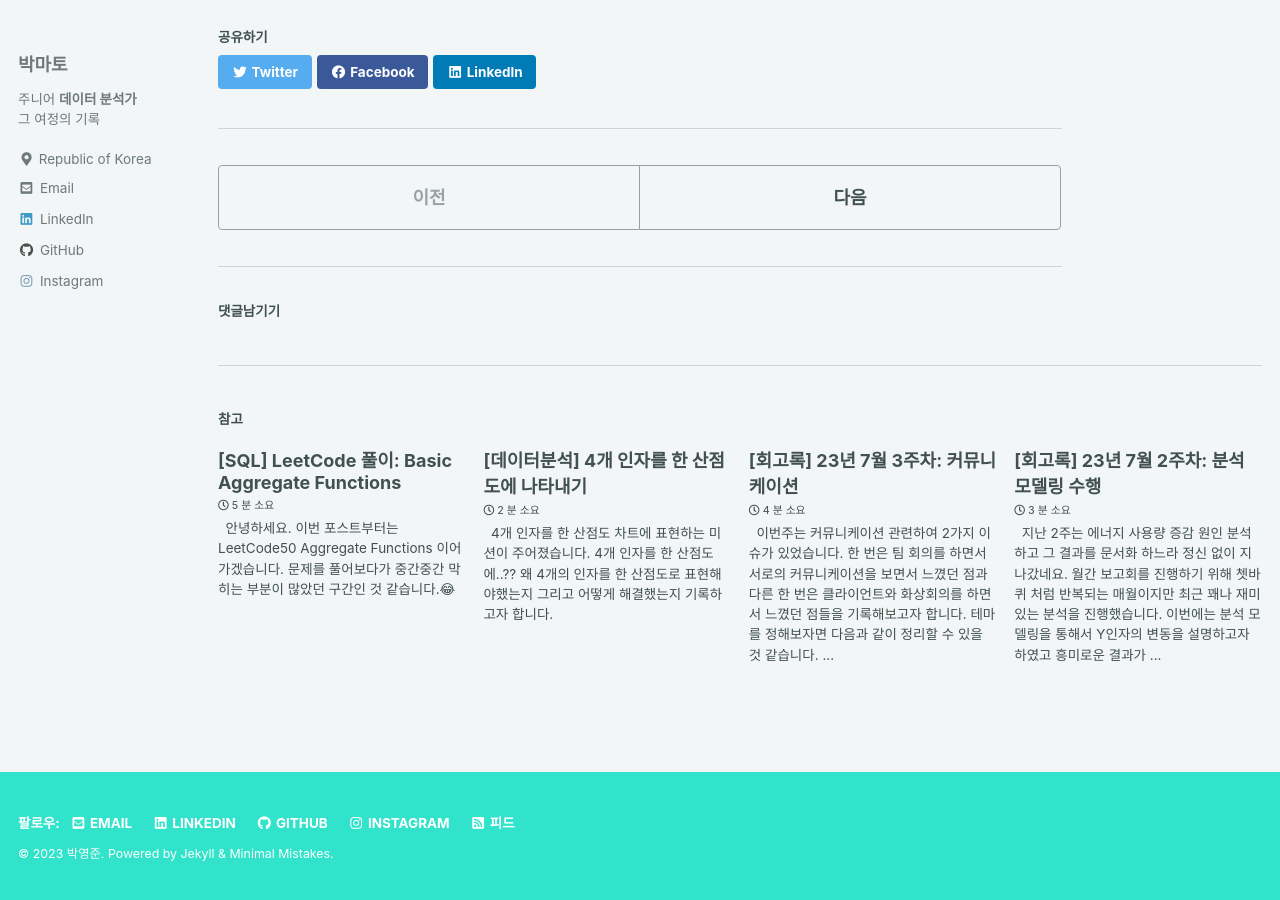
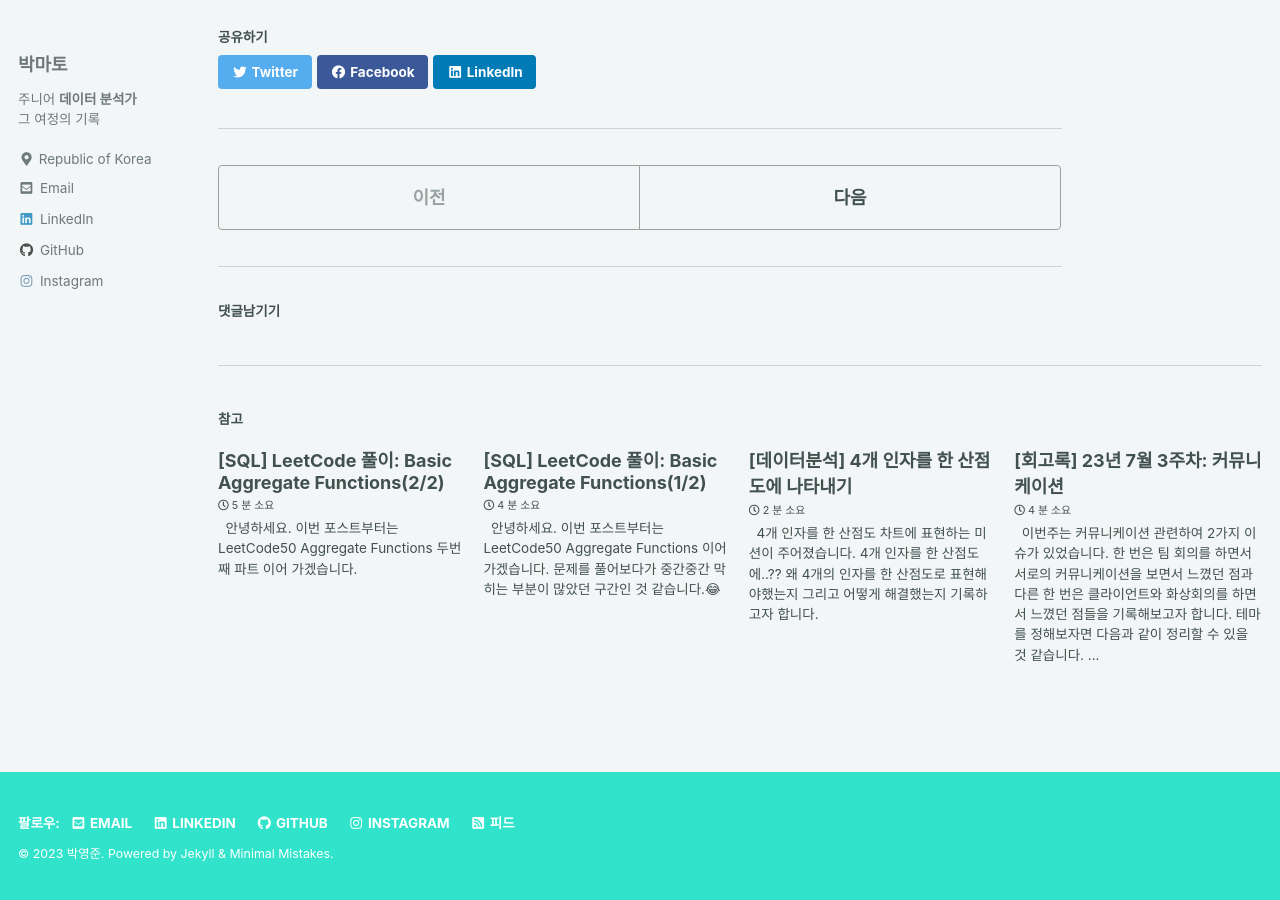
Before and after one commit to Mato-Park/Mato-Park.github.io, a Jekyll site: the page built from _posts/2022-12-01-first-post-test.md, in a window 1280 px wide and 900 px high, scrolled down 508 px. Built offline with Jekyll 4.4.1, drawn with Linux system fonts in a browser that asks for light colours; cached includes are drawn as plain includes; comment, search, counter and statistics services are not loaded; part of the change alters nothing that is shown.

Commit message:
write sql leetcode 230723

````diff
--- a/_posts/2023-07-20-SQL_LeetCode4.md
+++ b/_posts/2023-07-20-SQL_LeetCode4.md
@@ -1,5 +1,5 @@
 ---
-title: "[SQL] LeetCode 풀이: Basic Aggregate Functions"
+title: "[SQL] LeetCode 풀이: Basic Aggregate Functions(1/2)"
 
 categories:
     - Data
@@ -210,9 +210,9 @@ Order by
     percentage desc, contest_id
 ;
 ```
-&#160; 이 문제는 쉽지 않았고 고민을 많이 했었다. 각 contest별로 참석율을 구하기 위해서는 총 user_id 수를 구한다음 나눠줘야 했다. 총 user_id를 어떻게 구하기 위해서 2가지 방법을 찾았다.
+&#160; 이 문제는 쉽지 않았고 고민을 많이 했었다. 각 contest별로 참석율을 구하기 위해서는 총 user_id 수를 구한다음 나눠줘야 했다. 방법은 위 SQL코드처럼 subquery를 활용하는 방법이다. SELECT 절에서 사용됐고 단일 상수값을 반환하는 Subquery이다. Subquery는 아직은 생소해서 날잡고 한 번 정리해야 할 것 같다.
 
-### 3.4.3 Good to Know
+<!-- ### 3.4.3 Good to Know
 &#160; 우선 첫번째 방법은 위 SQL코드처럼 subquery를 활용하는 방법이다. SELECT 절에서 사용됐고 단일 상수값을 반환하는 Subquery이다. Subquery는 아직은 생소해서 날잡고 한 번 정리해야 할 것 같다.<br>
 &#160; 두번째 방법은 해당 값을 변수로 선언하여 활용하는 방법이다.
 ```sql
@@ -225,4 +225,4 @@ FROM
 GROUP BY a.contest_id
 ORDER BY  percentage Desc,  a.contest_id Asc
 ```
-변수를 선언해서 활용하는 SQL 구문을 짜는 것도 꽤 깔끔해보인다.
+변수를 선언해서 활용하는 SQL 구문을 짜는 것도 꽤 깔끔해보인다. -->
--- /dev/null
+++ b/_posts/2023-07-23-SQL_LeetCode5.md
@@ -0,0 +1,203 @@
+---
+title: "[SQL] LeetCode 풀이: Basic Aggregate Functions(2/2)"
+
+categories:
+    - Data
+tags:
+    - Data
+    - SQL
+    - LeetCode
+last_modified_at: 2023-07-20T22:08:00
+
+toc: true
+toc_sticky: true
+toc_label: "On This Page"
+---
+
+&#160; 안녕하세요. 이번 포스트부터는 LeetCode50 Aggregate Functions 두번째 파트 이어 가겠습니다.
+
+# 3. Basic Aggregate Functions
+## 3.5 Queries Quality and Percentage
+### 3.5.1 Table Description & Question
+**Table** description
+
+table: Queries
+
+|Colum Name   |Type     |
+|-------------|---------|
+| query_name  | varchar |
+| result      | varchar |
+| position    | int     |
+| rating      | int     |
+
+> There is no primary key for this table, it may have duplicate rows.<br>
+This table contains information collected from some queries on a database.<br>
+The position column has a value from 1 to 500.<br>
+The rating column has a value from 1 to 5. Query with rating less than 3 is a poor query.<br>
+
+
+**Question**<br>
+- We define query quality as: The average of the ratio between query rating and its position.
+- We also define poor query percentage as: The percentage of all queries with rating less than 3.
+- Write an SQL query to find each query_name, the quality and poor_query_percentage.
+- Both quality and poor_query_percentage should be rounded to 2 decimal places.
+- Return the result table in any order.
+
+
+### 3.5.2 Solution
+```sql
+SELECT
+    query_name,
+    round(Avg(rating/position), 2)      as quality,
+    round(Avg(Case When rating < 3 then 1 else 0 end) * 100, 2)     as poor_query_percentage
+    -- round(avg(rating < 3) * 100, 2) as poor_query_percentage
+FROM
+    Queries
+Group By
+    query_name
+;
+```
+&#160; 문제에서 요구한 대로 quality와 poor_query_percentage를 구하면 된다. 다만, poor_query_percentage를 구하는 방법은 사람마다 스타일에 따라 다양한 방법으로 풀 수 있을 것 같다. 난 CASE 구문을 사용해서 rating 3을 기준으로 나눠줘서 Avg를 구했다. 다른 사람들의 풀이를 참조해보니 단순하게 ```rating < 3```구문으로도 구현한 방법도 있었다.
+
+## 3.6 Monthly Transactions I
+### 3.6.1 Table Description & Question
+**Table** description
+
+table: Prices
+
+|Colum Name     |Type     |
+|---------------|---------|
+| id(PK)        | int     |
+| country       | varchar |
+| state         | enum    |
+| amount        | int     |
+| trans_date    | date    |
+
+> The table has information about incoming transactions.<br>
+> The state column is an enum of type ["approved", "declined"].<br>
+
+
+**Question**<br>
+Write an SQL query to find for each month and country, the number of transactions and their total amount, the number of approved transactions and their total amount.<br>
+Return the result table in any order.
+
+### 3.6.2 Solution
+
+```sql
+SELECT
+    DATE_FORMAT(trans_date, '%Y-%m')        as month,
+    country,
+    Count(id)                               as trans_count,
+    SUM(CASE WHEN state="approved" THEN 1 else 0 End)                 as approved_count,
+    SUM(amount)     As trans_total_amount,
+    SUM(CASE When state="approved" THEN amount else 0 END)          as approved_total_amount
+FROM
+    Transactions
+Group By
+    month,
+    country
+;
+```
+&#160; 집계함수를 적절히 사용하면 간단하게 풀 수 있는 문제이다. CASE구문과 IF 구문은 취향에 따라 쓰면 될 것 같다. 사실 취향보다는 성능이 좋거나 가독성이 좋은 코드로 활용하는게 좋겠지만, 성능비교는 어려우므로 내 취향에 맞는 코드를 선택했다.
+
+## 3.7 Immediate Food Delivery II
+### 3.7.1 Table Description & Question
+**Table** description
+
+table: Delivery
+
+| Column Name                 | Type    |
+|-----------------------------|---------|
+| delivery_id(PK)             | int     |
+| customer_id                 | int     |
+| order_date                  | date    |
+| customer_pref_delivery_date | date    |
+
+> The table holds information about food delivery to customers that make orders at some date and specify a preferred delivery date (on the same order date or after it).
+
+**Question** <br>
+- If the customer's preferred delivery date is the same as the order date, then the order is called immediate; otherwise, it is called scheduled.<br>
+- The first order of a customer is the order with the earliest order date that the customer made. It is guaranteed that a customer has precisely one first order.<br>
+- Write an SQL query to find the percentage of immediate orders in the first orders of all customers, rounded to 2 decimal places.<br>
+
+&#160; 고객 별 첫주문이 Immediate Order인 비율을 구해야 하는 문제이다. 그렇다면 1. 고객 별로 첫 주문날짜를 구해야 하며, 2. 첫 주문이 Immediate인지 schedule인지 구해야 한다.
+
+### 3.7.2 Solution
+```sql
+SELECT
+    round((SUM(CASE WHEN
+        b.first_order_date = a.customer_pref_delivery_date
+        THEN 1 ELSE 0 END) / count(distinct a.customer_id))*100, 2)        as immediate_percentage
+FROM
+    Delivery a
+LEFT Join
+    (SELECT
+        customer_id,
+        Min(order_date) as first_order_date
+    FROM
+        Delivery
+    Group By
+        customer_id
+    ) b
+    On a.customer_id = b.customer_id
+ORDER By
+    a.customer_id, a.order_date
+;
+```
+&#160; 처음 고민했던 부분은 고객 별 첫 주문 날짜를 어떻게 구해야할까였다. Immediate인지, schedule인지 판단하는 두 번째 부분은 크게 어렵지 않게 풀 수 있었다. 그룹 별 sorting하여 first value를 찾아볼까도 했었는데 어려워서 진행하진 않았다. 다음 Idea로는 서브퀴리를 활용해 'first_order_date'를 구하여 Join하는 것이었다. 그에 맞게 SQL query를 작성하였고 문제는 잘 풀렸다.
+
+### 3.7.3 Improved
+```sql
+where (customer_id, order_date) in
+(
+    Select customer_id, min(order_date) from Delivery group by customer_id
+)
+```
+&#160; 문제를 풀고 다른 분들의 solutions을 참조해봤는데 역시나 좋은 답변이 있었다. 다른 사람들은 WHERE () in (); 절을 사용한 Solution들이 많았다. Join절 없이 (customer_id, order_rate)가 (customer_id, min(order_date))와 일치하는 Record들만 가져올 수 있도록 조건을 설정해서 first_order_date를 구할 수 있었다.
+
+## 3.8 Game Play Analysis IV
+### 3.8.1 Table descriptoin & Question
+**Table** description
+
+table: Activity
+
+| Column Name  | Type    |
+|--------------|---------|
+| player_id    | int     |
+| device_id    | int     |
+| event_date   | date    |
+| games_played | int     |
+
+> (player_id, event_date) is the primary key of this table.<br>
+This table shows the activity of players of some games.<br>
+Each row is a record of a player who logged in and played a number of games (possibly 0) before logging out on someday using some device.
+
+**Question** <br>
+- Write an SQL query to report the fraction of players that logged in again on the day after the day they first logged in, rounded to 2 decimal places. In other words, you need to count the number of players that logged in for at least two consecutive days starting from their first login date, then divide that number by the total number of players.<br>
+
+&#160; 이틀 연속으로 접속한 유저의 비율을 구하는 문제이다.
+### 3.8.2 Solution
+```sql
+SELECT
+  ROUND(COUNT(DISTINCT player_id) / (SELECT COUNT(DISTINCT player_id) FROM Activity), 2) AS fraction
+FROM
+  Activity
+WHERE
+  (player_id, DATE_SUB(event_date, INTERVAL 1 DAY))
+  IN (
+    SELECT player_id, MIN(event_date) AS first_login FROM Activity GROUP BY player_id
+  )
+;
+```
+&#160; 이 문제는 사실 못 풀었다. 그래서 다름 사람들은 어떻게 풀었는지 Solution을 보면서 공부했다. 위 SQL Query는 앞선 문제와 유사한 WHERE () IN () 절을 사용했다. 풀어보면, 각 event_date - 1일자와 첫 event_date(Min으로 구함)가 같은 Record만을 가져오는 것이다. 그렇다면 이틀 연속으로 접속한 유저 수를 구할 수 있고(```Count(Distinct player_id)```), subquery를 활용해 전체 유저 수(```SELECT Count(Distinct player_id) FROM Activity```)를 구하여 나눠주는 방식이다. <br><br>
+
+&#160; 또 다른 방식으로는 다음과 같은 Solution이 있었다.
+```sql
+SELECT
+    player_id,
+    DATE_SUB(event_date, INTERVAL 1 DAY)=min(event_date) over(partition by player_id) as is_return
+FROM
+    activity
+```
+&#160; 전체 쿼리는 아니고 is_return을 구하는 쿼리인데, 이튿날 접속한 유저를 구하는 쿼리이다. ```Over(partition by *)```구문은 * 별로 집계를 수행할 때 쓰는 구문이다. ```GROUP BY```절과 유사하면서도 차이점이 있는데, 1. 집계된 값을 반환하면서 동시에 기존 행 값도 함께 볼 수 있으며, ```Over()``절과 함께 Window함수와 함께 사용할 수 있다. 이 부분도 따로 정리해야겠다.<br>
+&#160; 위 구문을 보면, player_id 별로 event_date - 1일자가 min(event_date)와 같으면 1 다르면 0을 반환해 이틀 연속으로 접속한 유저를 구분할 수 있게끔 한 구문이라고 해석하면 될 것 같다.
````
Also changed, not shown: 4 other files.
